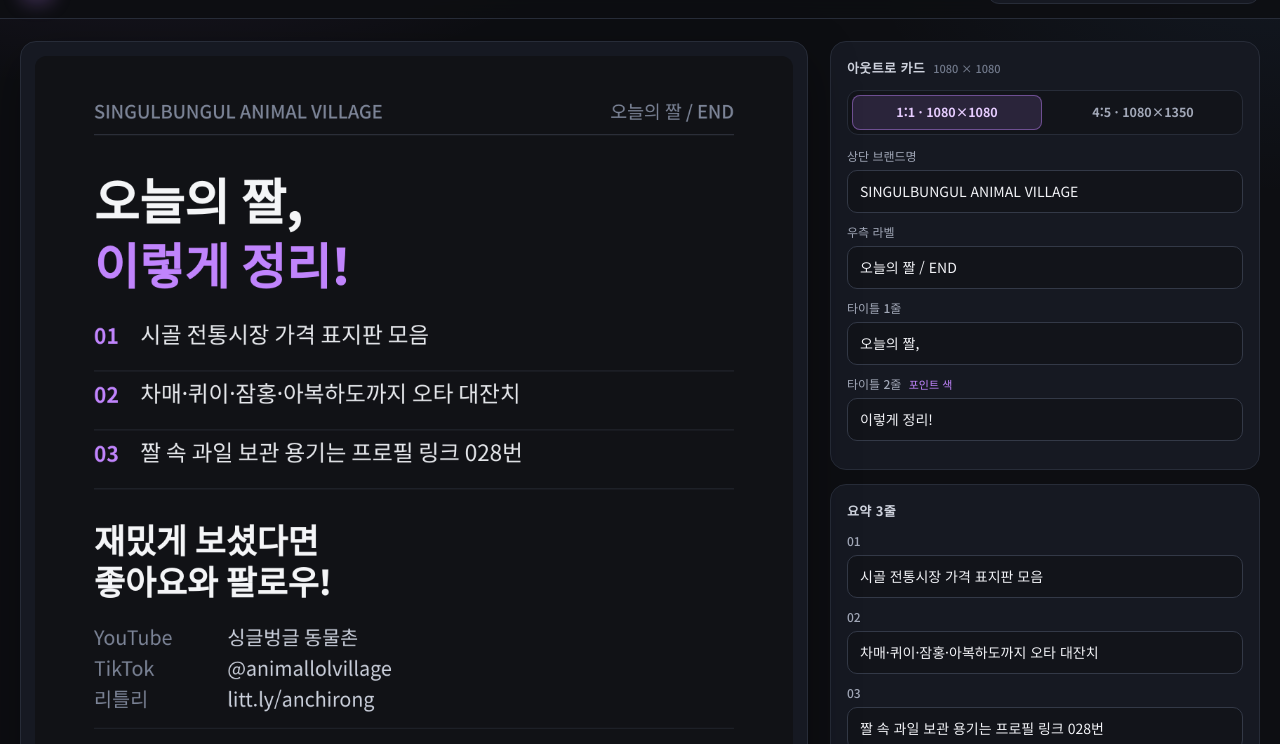
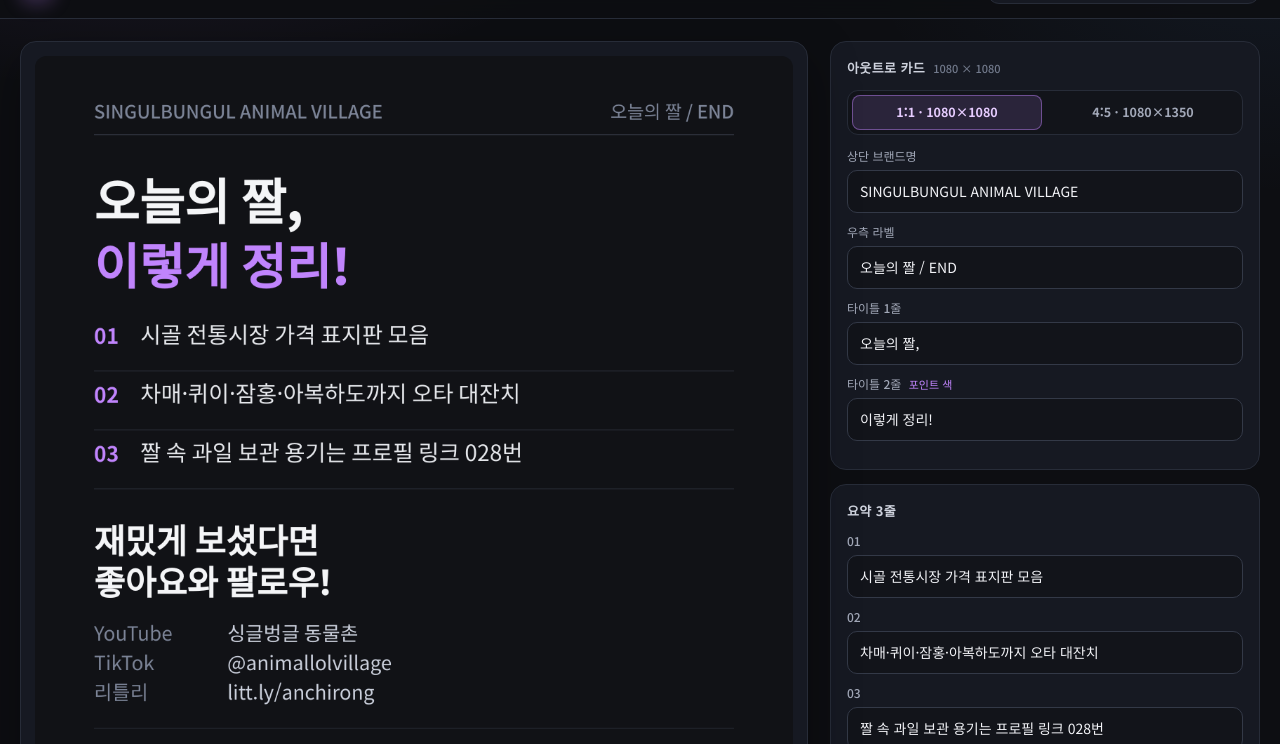
Before and after one commit to anchirong9-arch/card-maker, a plain HTML site: page index.html in a window 1280 px wide. Both pictures are taken after a click on the tab "② 아웃트로 카드". Shown: the part 56-800 px from the top of the page. Drawn offline with nearby package versions, Linux system fonts and the light colour scheme.

Commit message:
tune: 아웃트로 채널 3줄 간격 다듬기

```diff
--- a/app.js
+++ b/app.js
@@ -694,7 +694,7 @@
     const ctaSize = 48;
     if (S.outro.cta1) y += text(S.outro.cta1, pad, y, ctaSize, 900, F_NOTO, MAIN, W - pad * 2) * 1.22;
     if (S.outro.cta2) y += text(S.outro.cta2, pad, y, ctaSize, 900, F_NOTO, MAIN, W - pad * 2) * 1.22;
-    y += 30 + extra * 0.10;
+    y += 24 + extra * 0.10;
 
     for (const ch of [S.outro.ch1, S.outro.ch2, S.outro.ch3]) {
       const raw = (ch || '').trim();
@@ -708,7 +708,7 @@
         const pw = g.measureText(plat).width;
         text(handle, pad + Math.max(190, pw + 40), y, 28, 400, F_NOTO, SUB, W - pad * 2 - 210);
       }
-      y += 44;
+      y += 42;
     }
 
     const fy = OH - 88;
--- a/index.html
+++ b/index.html
@@ -259,6 +259,6 @@
 <div class="toast" id="toast" role="status" aria-live="polite"></div>
 
 <script src="https://cdn.jsdelivr.net/npm/jszip@3.10.1/dist/jszip.min.js"></script>
-<script src="app.js?v=9"></script>
+<script src="app.js?v=10"></script>
 </body>
 </html>
```
